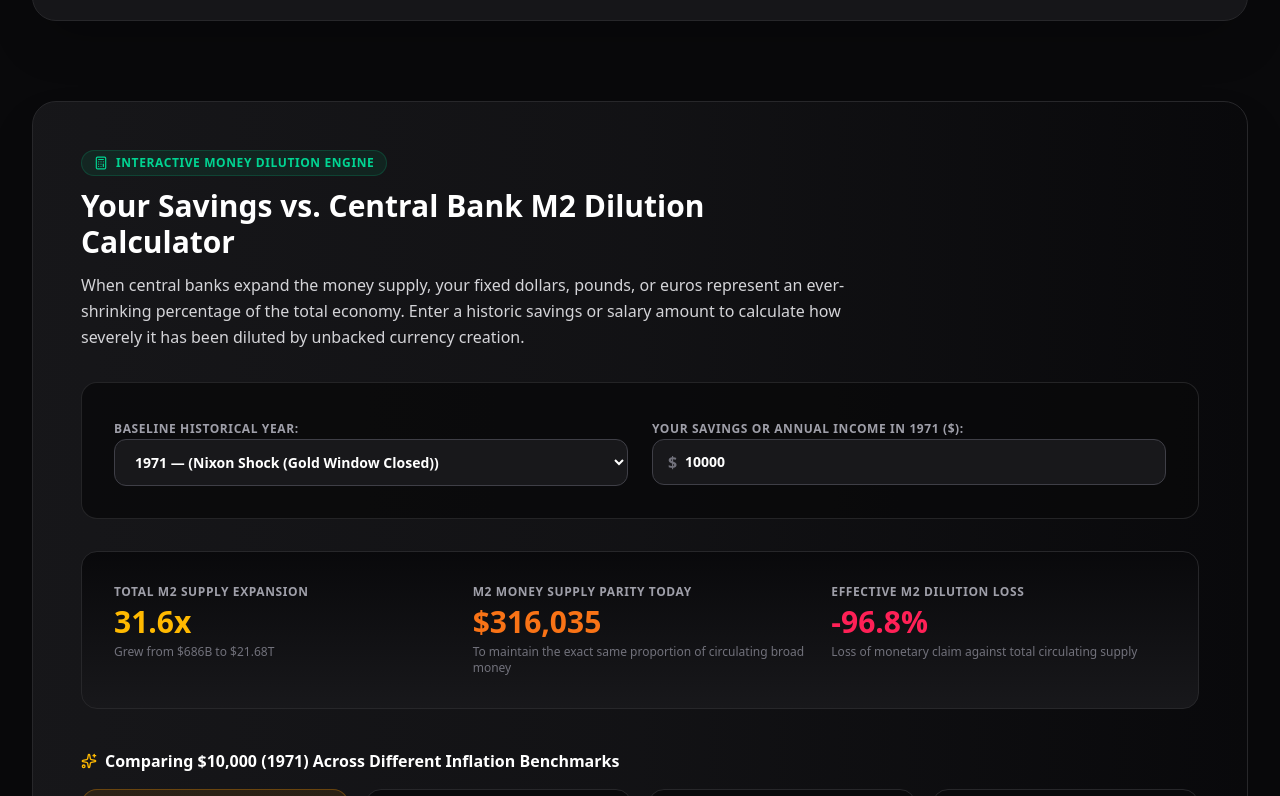
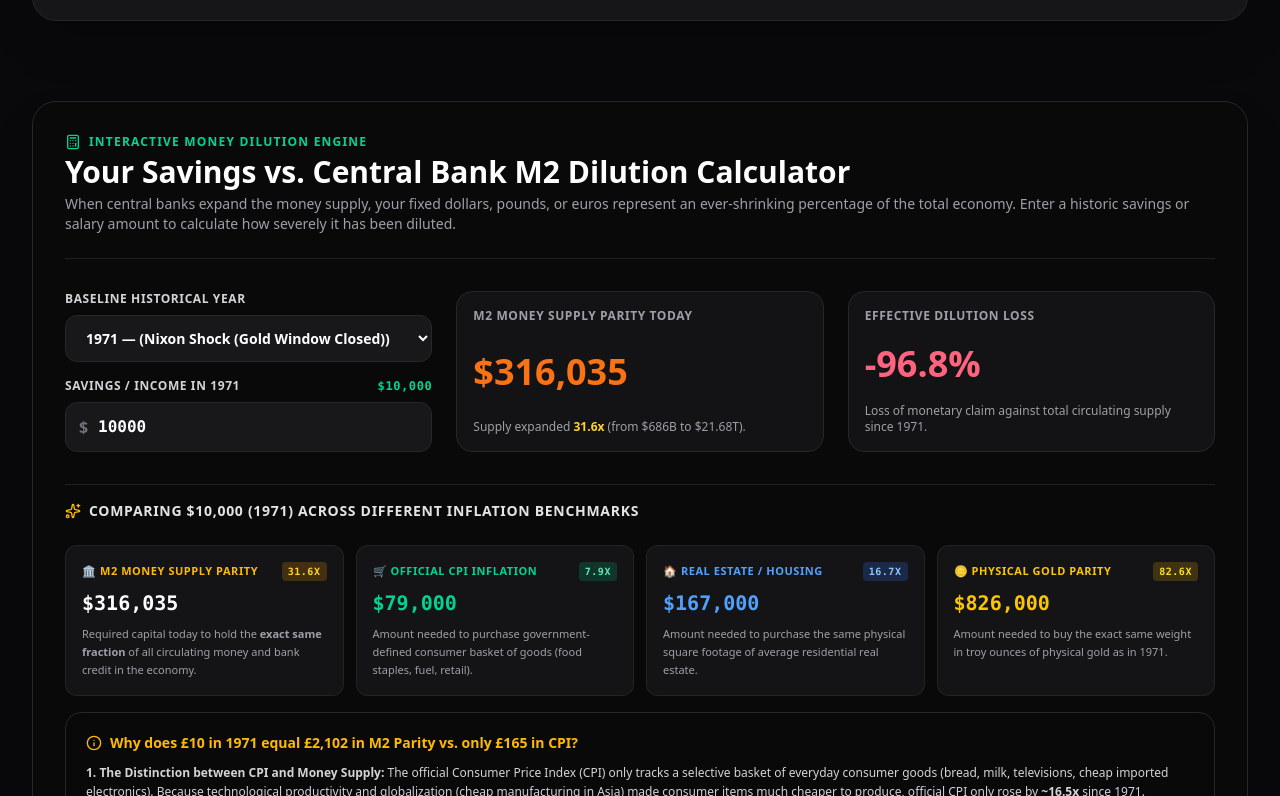
Before and after one commit to PedroPie81/Fiat-erosion-tracker, a React (Vite) app: page /money-supply in a window 1280 px wide. Shown: the part 2184-2980 px from the top of the page. Built offline with nearby package versions, Linux system fonts and the light colour scheme.

Commit message:
Unify dark card styling across interactive calculators and simulators

```diff
--- a/src/pages/BitcoinSoundMoneyPage.tsx
+++ b/src/pages/BitcoinSoundMoneyPage.tsx
@@ -270,23 +270,26 @@ const BitcoinSoundMoneyPage: React.FC = () => {
         </section>
 
         {/* Section 2: Interactive Fiat Erosion vs. Bitcoin Simulator */}
-        <section className="bg-gradient-to-br from-zinc-900/90 via-zinc-950 to-zinc-900 border border-zinc-800 rounded-3xl p-8 md:p-10 mb-12">
-          <div className="flex items-center gap-2 text-xs font-bold uppercase tracking-wider text-[#f97316] mb-2">
-            <Calculator className="h-4 w-4" /> Interactive Simulation
+        <section className="p-6 sm:p-8 md:p-10 rounded-3xl bg-zinc-950/90 border border-zinc-800 shadow-2xl mb-12 space-y-8">
+          <div className="border-b border-zinc-800/80 pb-6">
+            <div className="flex items-center gap-2 text-[#f97316] text-xs font-extrabold uppercase tracking-widest mb-1">
+              <Calculator className="h-4 w-4" />
+              <span>Interactive Simulation</span>
+            </div>
+            <h2 className="text-2xl sm:text-3xl font-extrabold text-white">
+              Fiat Currency Erosion vs. Bitcoin Purchasing Power Simulator
+            </h2>
+            <p className="text-sm text-zinc-400 mt-1">
+              Adjust the timeline, estimated real inflation rate, and Bitcoin compound annual growth to observe the divergence in purchasing power over time:
+            </p>
           </div>
-          <h2 className="text-2xl md:text-3xl font-extrabold text-white mb-2">
-            Fiat Currency Erosion vs. Bitcoin Purchasing Power Simulator
-          </h2>
-          <p className="text-zinc-400 text-sm mb-8">
-            Adjust the timeline, estimated real inflation rate, and Bitcoin compound annual growth to observe the divergence in purchasing power over time:
-          </p>
 
-          <div className="grid grid-cols-1 lg:grid-cols-3 gap-8">
+          <div className="grid grid-cols-1 lg:grid-cols-3 gap-6">
 
             {/* Controls */}
-            <div className="bg-zinc-950/80 p-6 rounded-2xl border border-zinc-800/80 flex flex-col gap-6">
+            <div className="bg-zinc-900/70 p-6 rounded-2xl border border-zinc-800 flex flex-col gap-6">
               <div>
-                <label className="text-xs uppercase font-bold text-zinc-400 flex justify-between mb-2">
+                <label className="text-xs uppercase font-bold text-zinc-300 flex justify-between mb-2">
                   <span>Initial Capital:</span>
                   <span className="text-white font-mono font-bold">${initialFiatAmount.toLocaleString()}</span>
                 </label>
@@ -302,7 +305,7 @@ const BitcoinSoundMoneyPage: React.FC = () => {
               </div>
 
               <div>
-                <label className="text-xs uppercase font-bold text-zinc-400 flex justify-between mb-2">
+                <label className="text-xs uppercase font-bold text-zinc-300 flex justify-between mb-2">
                   <span>Holding Horizon:</span>
                   <span className="text-[#f97316] font-mono font-bold">{calculatorYears} Years</span>
                 </label>
@@ -318,7 +321,7 @@ const BitcoinSoundMoneyPage: React.FC = () => {
               </div>
 
               <div>
-                <label className="text-xs uppercase font-bold text-zinc-400 flex justify-between mb-2">
+                <label className="text-xs uppercase font-bold text-zinc-300 flex justify-between mb-2">
                   <span>Real Fiat Inflation (Annual):</span>
                   <span className="text-rose-400 font-mono font-bold">{annualInflationRate}% / yr</span>
                 </label>
@@ -335,7 +338,7 @@ const BitcoinSoundMoneyPage: React.FC = () => {
               </div>
 
               <div>
-                <label className="text-xs uppercase font-bold text-zinc-400 flex justify-between mb-2">
+                <label className="text-xs uppercase font-bold text-zinc-300 flex justify-between mb-2">
                   <span>Projected Bitcoin CAGR:</span>
                   <span className="text-amber-400 font-mono font-bold">{btcAnnualCagr}% / yr</span>
                 </label>
@@ -356,7 +359,7 @@ const BitcoinSoundMoneyPage: React.FC = () => {
             <div className="lg:col-span-2 grid grid-cols-1 sm:grid-cols-2 gap-6">
 
               {/* Fiat Scenario */}
-              <div className="bg-zinc-950/90 border border-rose-900/30 p-6 rounded-2xl flex flex-col justify-between">
+              <div className="bg-zinc-900/70 border border-rose-900/30 p-6 rounded-2xl flex flex-col justify-between">
                 <div>
                   <div className="flex items-center justify-between gap-2 mb-3">
                     <span className="px-3 py-1 rounded-full text-[10px] font-bold uppercase tracking-wider bg-rose-500/10 text-rose-400 border border-rose-500/20">
@@ -383,13 +386,13 @@ const BitcoinSoundMoneyPage: React.FC = () => {
                   </div>
                 </div>
 
-                <div className="mt-6 pt-4 border-t border-zinc-900 text-[11px] text-zinc-500 italic">
+                <div className="mt-6 pt-4 border-t border-zinc-800/60 text-[11px] text-zinc-500 italic">
                   In {calculatorYears} years, your ${initialFiatAmount.toLocaleString()} will buy what ${remainingPurchasingPower.toLocaleString()} buys today.
                 </div>
               </div>
 
               {/* Bitcoin Scenario */}
-              <div className="bg-zinc-950/90 border border-amber-500/30 p-6 rounded-2xl flex flex-col justify-between">
+              <div className="bg-zinc-900/70 border border-amber-500/30 p-6 rounded-2xl flex flex-col justify-between">
                 <div>
                   <div className="flex items-center justify-between gap-2 mb-3">
                     <span className="px-3 py-1 rounded-full text-[10px] font-bold uppercase tracking-wider bg-amber-500/10 text-amber-400 border border-amber-500/20">
@@ -416,7 +419,7 @@ const BitcoinSoundMoneyPage: React.FC = () => {
                   </div>
                 </div>
 
-                <div className="mt-6 pt-4 border-t border-zinc-900 text-[11px] text-zinc-500 italic">
+                <div className="mt-6 pt-4 border-t border-zinc-800/60 text-[11px] text-zinc-500 italic">
                   Protected from money supply dilution and sovereign debt monetization.
                 </div>
               </div>
--- a/src/pages/MoneySupplyPage.tsx
+++ b/src/pages/MoneySupplyPage.tsx
@@ -624,30 +624,34 @@ export const MoneySupplyPage: React.FC = () => {
         </section>
 
         {/* INTERACTIVE M2 DILUTION & SAVINGS EROSION CALCULATOR */}
-        <section className="bg-gradient-to-r from-zinc-900/90 via-zinc-900/60 to-zinc-950/90 border border-zinc-800 rounded-3xl p-6 sm:p-10 lg:p-12 shadow-2xl space-y-8">
-          <div className="space-y-3 max-w-3xl">
-            <div className="inline-flex items-center gap-2 px-3 py-1 rounded-full text-xs font-black uppercase tracking-wider bg-emerald-500/10 text-emerald-400 border border-emerald-500/20">
-              <Calculator className="h-3.5 w-3.5" />
+        <section className="p-6 sm:p-8 rounded-3xl bg-zinc-950/90 border border-zinc-800 shadow-2xl space-y-8">
+          <div className="flex flex-col md:flex-row md:items-center justify-between gap-4 border-b border-zinc-800/80 pb-6">
+            <div className="space-y-1">
+              <div className="flex items-center gap-2 text-emerald-400 text-xs font-extrabold uppercase tracking-widest mb-1">
+                <Calculator className="h-4 w-4" />
                 <span>Interactive Money Dilution Engine</span>
               </div>
               <h2 className="text-2xl sm:text-3xl font-extrabold text-white">
                 Your Savings vs. Central Bank M2 Dilution Calculator
               </h2>
-            <p className="text-sm sm:text-base text-zinc-300 leading-relaxed">
-              When central banks expand the money supply, your fixed dollars, pounds, or euros represent an ever-shrinking percentage of the total economy. Enter a historic savings or salary amount to calculate how severely it has been diluted by unbacked currency creation.
+              <p className="text-sm text-zinc-400 mt-1">
+                When central banks expand the money supply, your fixed dollars, pounds, or euros represent an ever-shrinking percentage of the total economy. Enter a historic savings or salary amount to calculate how severely it has been diluted.
               </p>
             </div>
+          </div>
 
-          {/* Calculator Input Controls */}
-          <div className="grid grid-cols-1 md:grid-cols-2 gap-6 bg-zinc-950/80 border border-zinc-800/90 p-6 sm:p-8 rounded-2xl">
+          {/* Calculator Input Controls & Results */}
+          <div className="grid grid-cols-1 md:grid-cols-3 gap-6">
+            {/* Input 1: Base Year & Amount */}
+            <div className="space-y-4">
               <div className="space-y-2">
-              <label className="text-xs font-bold uppercase tracking-wider text-zinc-400">
-                Baseline Historical Year:
+                <label className="text-xs font-bold text-zinc-300 uppercase tracking-wider block">
+                  Baseline Historical Year
                 </label>
                 <select
                   value={calcYear}
                   onChange={(e) => setCalcYear(Number(e.target.value))}
-                className="w-full bg-zinc-900 border border-zinc-700 hover:border-zinc-600 rounded-xl px-4 py-3 text-sm font-semibold text-white focus:outline-none focus:ring-2 focus:ring-[#f97316]/40 cursor-pointer"
+                  className="w-full bg-zinc-900 border border-zinc-800 focus:border-emerald-500 rounded-xl px-4 py-3 text-sm font-semibold text-white focus:outline-none focus:ring-2 focus:ring-emerald-500/20 cursor-pointer"
                 >
                   {chartData.map(d => (
                     <option key={d.year} value={d.year}>
@@ -658,131 +662,122 @@ export const MoneySupplyPage: React.FC = () => {
               </div>
 
               <div className="space-y-2">
-              <label className="text-xs font-bold uppercase tracking-wider text-zinc-400">
-                Your Savings or Annual Income in {calcYear} ({currentConfig.symbol}):
+                <label className="text-xs font-bold text-zinc-300 uppercase tracking-wider flex items-center justify-between">
+                  <span>Savings / Income in {calcYear}</span>
+                  <span className="text-emerald-400 font-mono">
+                    {currentConfig.symbol}{calcAmount.toLocaleString()}
+                  </span>
                 </label>
                 <div className="relative">
-                <span className="absolute left-4 top-1/2 -translate-y-1/2 text-zinc-500 font-bold">
+                  <span className="absolute left-3.5 top-1/2 -translate-y-1/2 text-zinc-500 font-bold">
                     {currentConfig.symbol}
                   </span>
                   <input
                     type="number"
                     value={calcAmount}
                     onChange={(e) => setCalcAmount(Math.max(1, Number(e.target.value)))}
-                  className="w-full bg-zinc-900 border border-zinc-700 hover:border-zinc-600 rounded-xl pl-8 pr-4 py-3 text-sm font-semibold text-white focus:outline-none focus:ring-2 focus:ring-[#f97316]/40"
+                    className="w-full bg-zinc-900 border border-zinc-800 focus:border-emerald-500 px-4 py-3 pl-8 rounded-xl text-white font-mono font-bold focus:outline-none focus:ring-2 focus:ring-emerald-500/20"
                     placeholder="10000"
                   />
                 </div>
               </div>
             </div>
 
-          {/* Calculator Output KPI Result Box */}
-          <div className="grid grid-cols-1 sm:grid-cols-3 gap-6 bg-gradient-to-b from-zinc-950 to-zinc-900 border border-zinc-800 p-6 sm:p-8 rounded-2xl">
-            <div className="space-y-1">
+            {/* Quick Result 1: M2 Parity Today */}
+            <div className="p-4 rounded-2xl bg-zinc-900/70 border border-zinc-800 flex flex-col justify-between">
               <div className="text-xs font-bold text-zinc-400 uppercase tracking-wider">
-                Total M2 Supply Expansion
+                M2 Money Supply Parity Today
               </div>
-              <div className="text-2xl sm:text-3xl font-extrabold text-amber-400">
-                {(currentM2 / historicM2).toFixed(1)}x
+              <div className="text-3xl sm:text-4xl font-black text-[#f97316] my-1">
+                {currentConfig.symbol}{Math.round(equivalentAmountToday).toLocaleString()}
               </div>
-              <div className="text-xs text-zinc-500">
-                Grew from {formatCurrencyValue(historicM2)} to {formatCurrencyValue(currentM2)}
+              <div className="text-xs text-zinc-400">
+                Supply expanded <strong className="text-amber-300">{(currentM2 / historicM2).toFixed(1)}x</strong> (from {formatCurrencyValue(historicM2)} to {formatCurrencyValue(currentM2)}).
               </div>
             </div>
 
-            <div className="space-y-1">
+            {/* Quick Result 2: Effective Dilution Loss */}
+            <div className="p-4 rounded-2xl bg-zinc-900/70 border border-zinc-800 flex flex-col justify-between">
               <div className="text-xs font-bold text-zinc-400 uppercase tracking-wider">
-                M2 Money Supply Parity Today
+                Effective Dilution Loss
               </div>
-              <div className="text-2xl sm:text-3xl font-extrabold text-[#f97316]">
-                {currentConfig.symbol}{Math.round(equivalentAmountToday).toLocaleString()}
-              </div>
-              <div className="text-xs text-zinc-500">
-                To maintain the exact same proportion of circulating broad money
-              </div>
-            </div>
-
-            <div className="space-y-1">
-              <div className="text-xs font-bold text-zinc-400 uppercase tracking-wider">
-                Effective M2 Dilution Loss
-              </div>
-              <div className="text-2xl sm:text-3xl font-extrabold text-rose-500">
+              <div className="text-3xl sm:text-4xl font-black text-rose-400 my-1">
                 -{dilutionLossPercentage}%
               </div>
-              <div className="text-xs text-zinc-500">
-                Loss of monetary claim against total circulating supply
+              <div className="text-xs text-zinc-400">
+                Loss of monetary claim against total circulating supply since {calcYear}.
               </div>
             </div>
           </div>
 
           {/* Side-by-Side Comparison: Why M2 Parity is Different from CPI Inflation */}
-          <div className="space-y-4 pt-2">
-            <h3 className="text-base font-bold text-white flex items-center gap-2">
+          <div className="space-y-4 pt-4 border-t border-zinc-800/80">
+            <h3 className="text-sm font-bold text-zinc-200 uppercase tracking-wider flex items-center gap-2">
               <Sparkles className="h-4 w-4 text-amber-400" />
               <span>Comparing {currentConfig.symbol}{calcAmount.toLocaleString()} ({calcYear}) Across Different Inflation Benchmarks</span>
             </h3>
 
-            <div className="grid grid-cols-1 sm:grid-cols-2 lg:grid-cols-4 gap-4">
+            <div className="grid grid-cols-1 sm:grid-cols-2 lg:grid-cols-4 gap-3 pt-2">
               {/* 1. M2 Money Supply Parity */}
-              <div className="p-5 rounded-2xl bg-amber-500/10 border border-amber-500/30 space-y-2">
+              <div className="p-4 rounded-xl bg-zinc-900/80 border border-zinc-800/80 space-y-2">
                 <div className="text-[11px] font-extrabold uppercase tracking-wider text-amber-400 flex items-center justify-between">
                   <span>🏛️ M2 Money Supply Parity</span>
-                  <span className="px-1.5 py-0.5 rounded bg-amber-500/20 text-amber-300 font-mono">
+                  <span className="px-1.5 py-0.5 rounded bg-amber-500/20 text-amber-300 font-mono text-[10px]">
                     {(currentM2 / historicM2).toFixed(1)}x
                   </span>
                 </div>
-                <div className="text-2xl font-black text-white">
+                <div className="text-xl font-extrabold text-white font-mono">
                   {currentConfig.symbol}{Math.round(equivalentAmountToday).toLocaleString()}
                 </div>
-                <p className="text-xs text-zinc-400 leading-relaxed">
+                <p className="text-[11px] text-zinc-400 leading-relaxed">
                   Required capital today to hold the <strong>exact same fraction</strong> of all circulating money and bank credit in the economy.
                 </p>
               </div>
 
               {/* 2. Official CPI Consumer Price Index */}
-              <div className="p-5 rounded-2xl bg-zinc-950 border border-zinc-800 space-y-2">
+              <div className="p-4 rounded-xl bg-zinc-900/80 border border-zinc-800/80 space-y-2">
                 <div className="text-[11px] font-extrabold uppercase tracking-wider text-emerald-400 flex items-center justify-between">
                   <span>🛒 Official CPI Inflation</span>
-                  <span className="px-1.5 py-0.5 rounded bg-emerald-500/20 text-emerald-300 font-mono">
+                  <span className="px-1.5 py-0.5 rounded bg-emerald-500/20 text-emerald-300 font-mono text-[10px]">
                     {selectedCurrency === 'GBP' ? '16.5x' : selectedCurrency === 'USD' ? '7.9x' : selectedCurrency === 'EUR' ? '10.5x' : '12.0x'}
                   </span>
                 </div>
-                <div className="text-2xl font-black text-emerald-400">
+                <div className="text-xl font-extrabold text-emerald-400 font-mono">
                   {currentConfig.symbol}{Math.round(calcAmount * (selectedCurrency === 'GBP' ? 16.5 : selectedCurrency === 'USD' ? 7.9 : selectedCurrency === 'EUR' ? 10.5 : 12.0) * (calcYear === 1971 ? 1 : calcYear <= 1980 ? 0.35 : calcYear <= 2000 ? 0.55 : 0.75)).toLocaleString()}
                 </div>
-                <p className="text-xs text-zinc-400 leading-relaxed">
-                  Amount needed to purchase government-defined consumer basket of goods (food staples, fuel, hedonically adjusted retail).
+                <p className="text-[11px] text-zinc-400 leading-relaxed">
+                  Amount needed to purchase government-defined consumer basket of goods (food staples, fuel, retail).
                 </p>
               </div>
 
               {/* 3. Real Estate / Housing Parity */}
-              <div className="p-5 rounded-2xl bg-zinc-950 border border-zinc-800 space-y-2">
+              <div className="p-4 rounded-xl bg-zinc-900/80 border border-zinc-800/80 space-y-2">
                 <div className="text-[11px] font-extrabold uppercase tracking-wider text-blue-400 flex items-center justify-between">
                   <span>🏠 Real Estate / Housing</span>
-                  <span className="px-1.5 py-0.5 rounded bg-blue-500/20 text-blue-300 font-mono">
+                  <span className="px-1.5 py-0.5 rounded bg-blue-500/20 text-blue-300 font-mono text-[10px]">
                     {selectedCurrency === 'GBP' ? '51.5x' : selectedCurrency === 'USD' ? '16.7x' : '28.0x'}
                   </span>
                 </div>
-                <div className="text-2xl font-black text-blue-400">
+                <div className="text-xl font-extrabold text-blue-400 font-mono">
                   {currentConfig.symbol}{Math.round(calcAmount * (selectedCurrency === 'GBP' ? 51.5 : selectedCurrency === 'USD' ? 16.7 : 28.0) * (calcYear === 1971 ? 1 : calcYear <= 1980 ? 0.38 : calcYear <= 2000 ? 0.6 : 0.8)).toLocaleString()}
                 </div>
-                <p className="text-xs text-zinc-400 leading-relaxed">
+                <p className="text-[11px] text-zinc-400 leading-relaxed">
                   Amount needed to purchase the same physical square footage of average residential real estate.
                 </p>
               </div>
 
               {/* 4. Physical Gold Benchmark */}
-              <div className="p-5 rounded-2xl bg-zinc-950 border border-zinc-800 space-y-2">
+              <div className="p-4 rounded-xl bg-zinc-900/80 border border-zinc-800/80 space-y-2">
                 <div className="text-[11px] font-extrabold uppercase tracking-wider text-yellow-400 flex items-center justify-between">
                   <span>🪙 Physical Gold Parity</span>
-                  <span className="px-1.5 py-0.5 rounded bg-yellow-500/20 text-yellow-300 font-mono">
+                  <span className="px-1.5 py-0.5 rounded bg-yellow-500/20 text-yellow-300 font-mono text-[10px]">
                     {selectedCurrency === 'GBP' ? '155x' : '82.6x'}
                   </span>
                 </div>
-                <div className="text-2xl font-black text-yellow-400">
+                <div className="text-xl font-extrabold text-yellow-400 font-mono">
                   {currentConfig.symbol}{Math.round(calcAmount * (selectedCurrency === 'GBP' ? 155 : 82.6) * (calcYear === 1971 ? 1 : calcYear <= 1980 ? 0.28 : calcYear <= 2000 ? 0.45 : 0.65)).toLocaleString()}
                 </div>
-                <p className="text-xs text-zinc-400 leading-relaxed">
+                <p className="text-[11px] text-zinc-400 leading-relaxed">
                   Amount needed to buy the exact same weight in troy ounces of physical gold as in {calcYear}.
                 </p>
               </div>
```
Also changed, not shown: src/pages/CostVsWagesPage.tsx (+25 -21 lines). Lines whose indentation alone changed are shown as unchanged.
